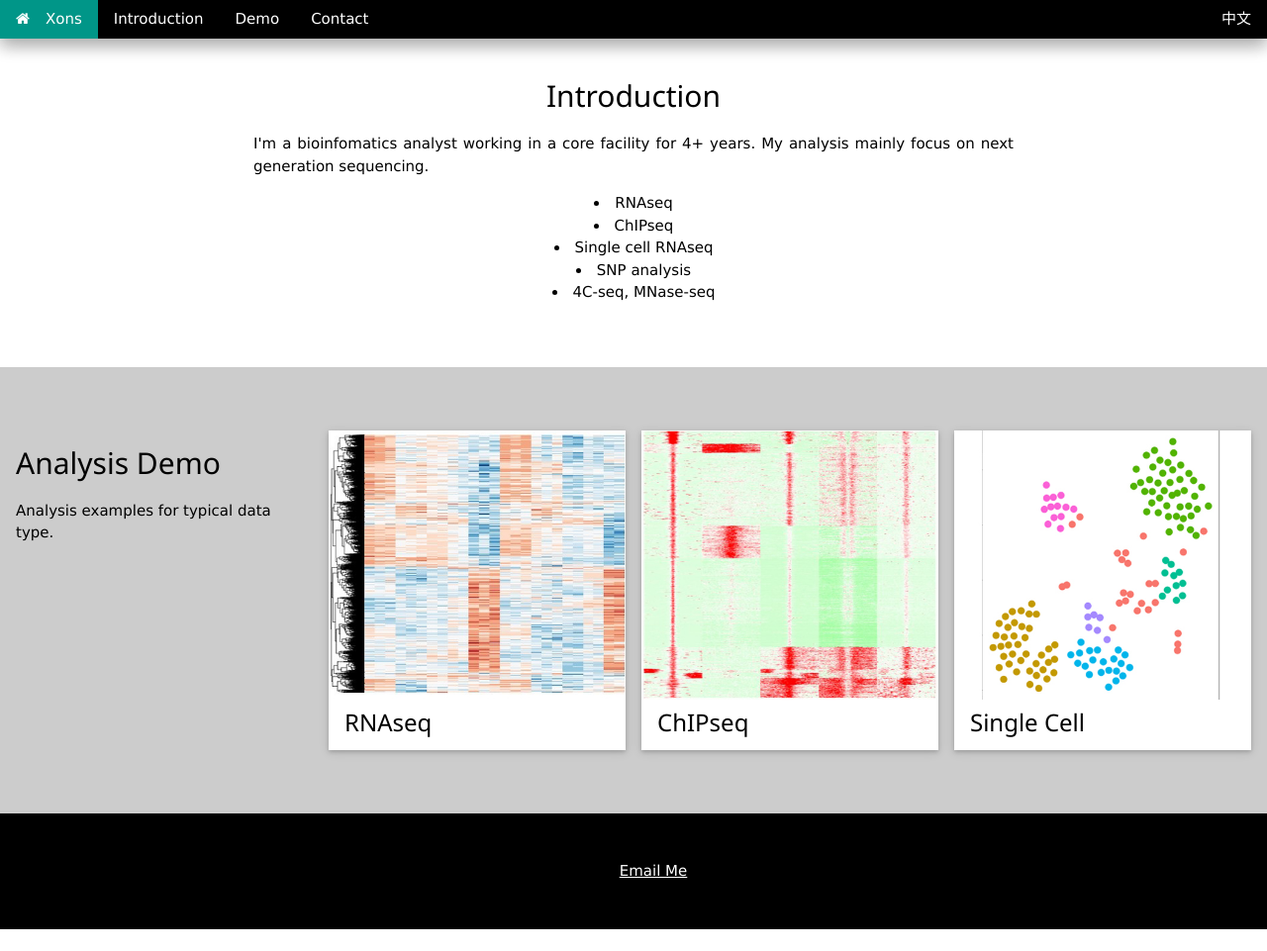
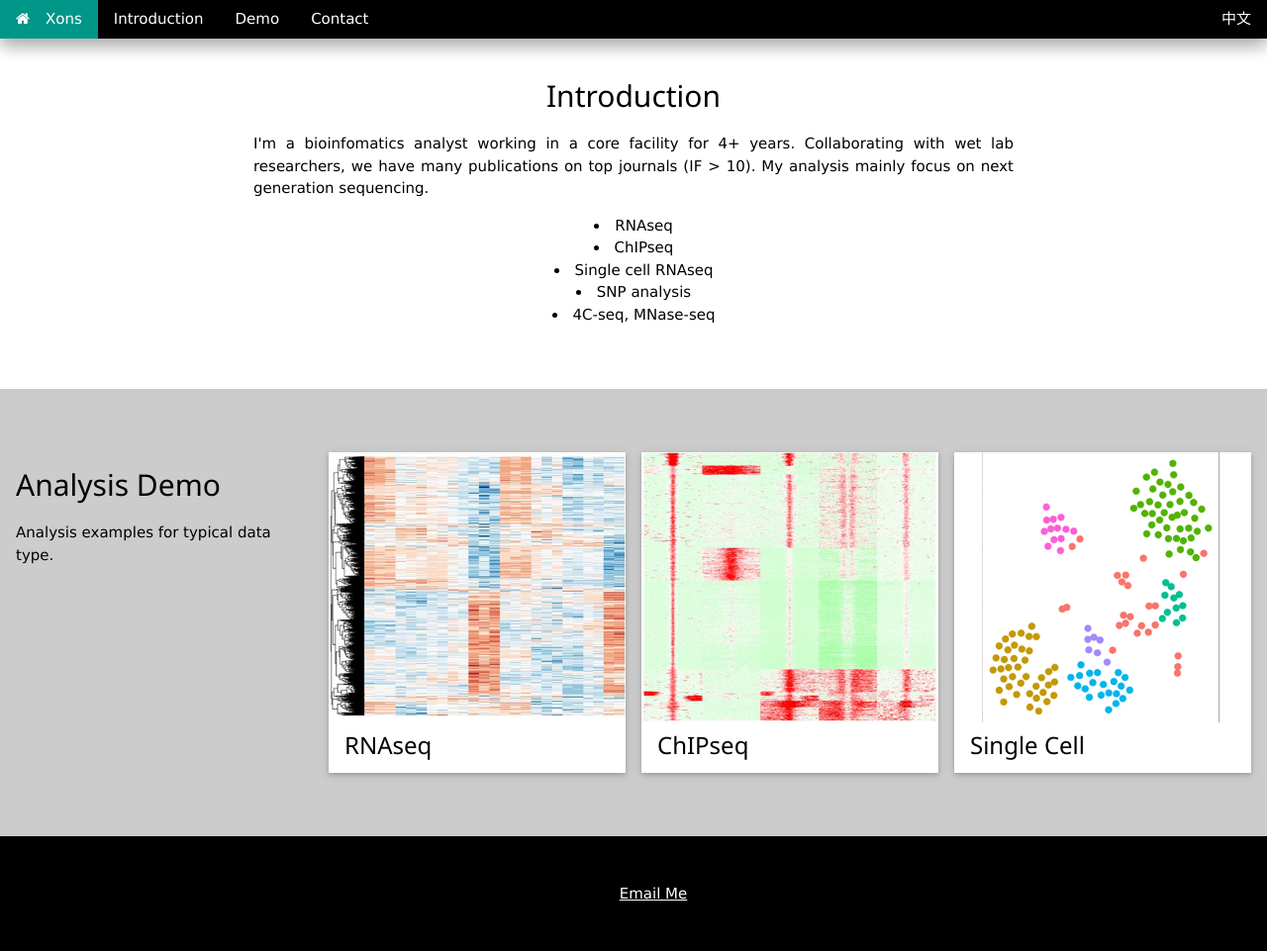
Before and after one commit to xons/xons.github.io, a Jekyll site: the page built from index.html, in a window 1280 px wide and 961 px high. Shown: the whole window at 99% size. Built offline with Jekyll 4.4.1, drawn with Linux system fonts in a browser that asks for light colours; nearby versions of some CDN libraries; library files that are not in the unit come from our copies.

Commit message:
Update index.html

```diff
--- a/index.html
+++ b/index.html
@@ -7,7 +7,7 @@ title: Xons
 <div class="w3-container w3-content w3-center w3-padding-64" style="max-width:800px" id="introduction">
     <h2>Introduction</h2>
     <p class="w3-justify">
-        I'm a bioinfomatics analyst working in a core facility for 4+ years.
+        I'm a bioinfomatics analyst working in a core facility for 4+ years. Collaborating with wet lab researchers, we have many publications on top journals (IF > 10).
         My analysis mainly focus on next generation sequencing.
     </p>
     <li> RNAseq </li>
```
